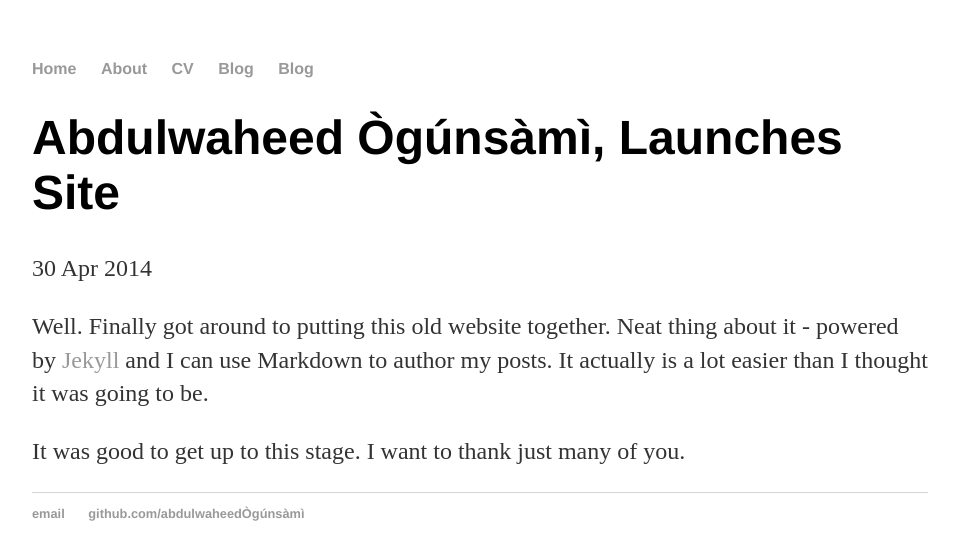
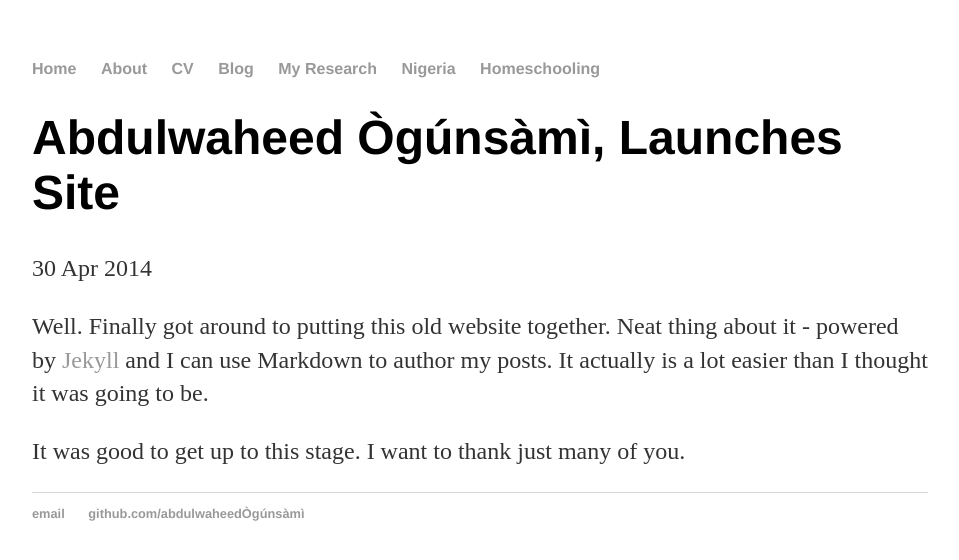
Before and after one commit to ogsm/ogsm.github.io, a Jekyll site: the page built from _posts/2019-07-11-the-launch-of-it.md, in a window 1280 px wide. Shown: the top 560 px of the page, without its empty margins (160-1119 px from the left). Built offline with Jekyll 4.4.1, drawn with Linux system fonts in a browser that asks for light colours.

Commit message:
Update default.html

```diff
--- a/_layouts/default.html
+++ b/_layouts/default.html
@@ -12,7 +12,9 @@
 	        	<li><a href="/about">About</a></li>
         		<li><a href="/cv">CV</a></li>
         		<li><a href="/blog">Blog</a></li>
-			<li><a href="/My Research ">Blog</a></li>
+			<li><a href="/My Research ">My Research </a></li>
+			<li><a href="/nigeria"> Nigeria </a></li>
+			<li><a href="/homeschooling"> Homeschooling </a></li>
     		</ul>
 		</nav>
 		<div class="container">
```
